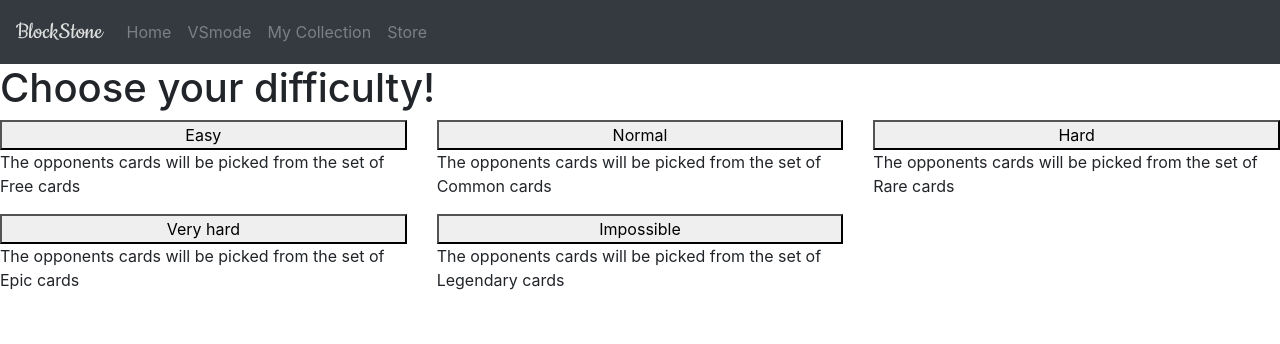
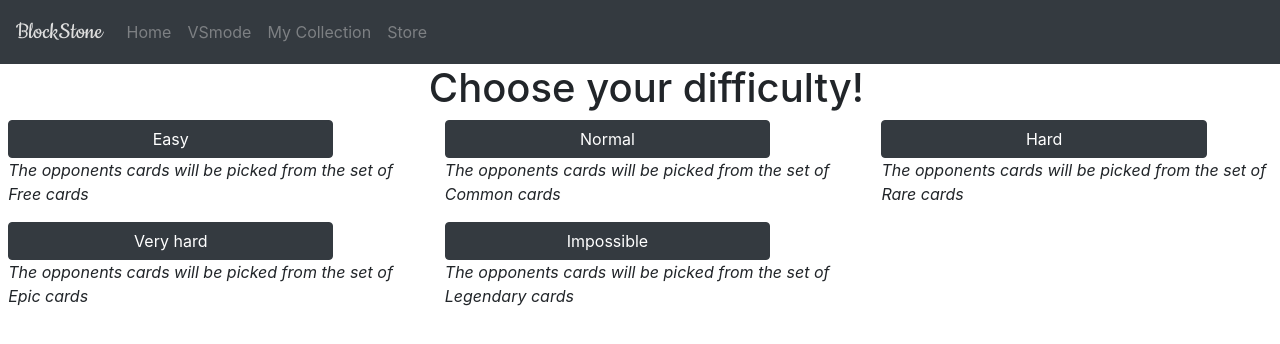
Before and after one commit to heho07/DH2642-ProjectGroup23, a React (Create React App) app: page /ChooseDifficulty in a window 1280 px wide. Shown: the top 344 px of the page. Built offline with nearby package versions, Linux system fonts and the light colour scheme.

Commit message:
More cohesive design

```diff
--- a/src/MyCollection/MyCollection.css
+++ b/src/MyCollection/MyCollection.css
@@ -0,0 +1,3 @@
+#backButton {
+	width: 20%;
+}
--- a/src/MyCollection/MyCollection.js
+++ b/src/MyCollection/MyCollection.js
@@ -56,7 +56,6 @@ class MyCollection extends Component{
 	render(){
 		return(
 			<div>
-					<Link to = "/"><button>Go back</button></Link>
 				<table class = "table table-borderless">
 					<tbody>
 						<tr>
@@ -64,6 +63,11 @@ class MyCollection extends Component{
 						</tr>
 					</tbody>
 				</table>
+				<center>
+				<Link to = "/">
+					<button className="btn btn-dark" id="backButton">Go back</button>
+				</Link>
+				</center>
 			</div>);
 
 
--- a/src/VersusMode/ChooseDifficulty.css
+++ b/src/VersusMode/ChooseDifficulty.css
@@ -1,3 +1,14 @@
+.header {
+	margin-left: 1%;
+}
+
 .diffButton{
-	width:100%;
+	margin-left: 2%;
+	width:80%;
 }
+
+#textBelow {
+	margin-left: 2%;
+	font-style: italic;
+
+}
--- a/src/VersusMode/ChooseDifficulty.js
+++ b/src/VersusMode/ChooseDifficulty.js
@@ -56,9 +56,11 @@ class ChooseDifficulty extends Component{
 		return(
 			<div>
 				<Link to = "/VersusMode">
-					<button onClick = {() => this.addCardsToDeck(quality, "opponent")} className = "diffButton" >{diff}</button>
+					<button onClick = {() => this.addCardsToDeck(quality, "opponent")} className = "diffButton btn btn-dark" >{diff}</button>
 				</Link>
-				<p>{description}</p>
+				<p id="textBelow">
+					{description}
+				</p>
 			</div>
 			);
 	}
@@ -68,7 +70,9 @@ class ChooseDifficulty extends Component{
 		const difficulties = ["Free", "Common", "Rare", "Epic", "Legendary"];
 		return (
 				<div>
-					<h1>Choose your difficulty!</h1>
+					<center>
+						<h1 className="header">Choose your difficulty!</h1>
+					</center>
 					<div className = "row">
 						{difficulties.map((item, i) => {
 							return (
--- a/src/Welcome/Welcome.css
+++ b/src/Welcome/Welcome.css
@@ -2,9 +2,10 @@
 	border: 0px solid black;
 }
 
-.btn{
+.btn {
 
 	width: 60%;
+
 }
 
 .imageParagraph {
```
Lines whose indentation alone changed are shown as unchanged.
